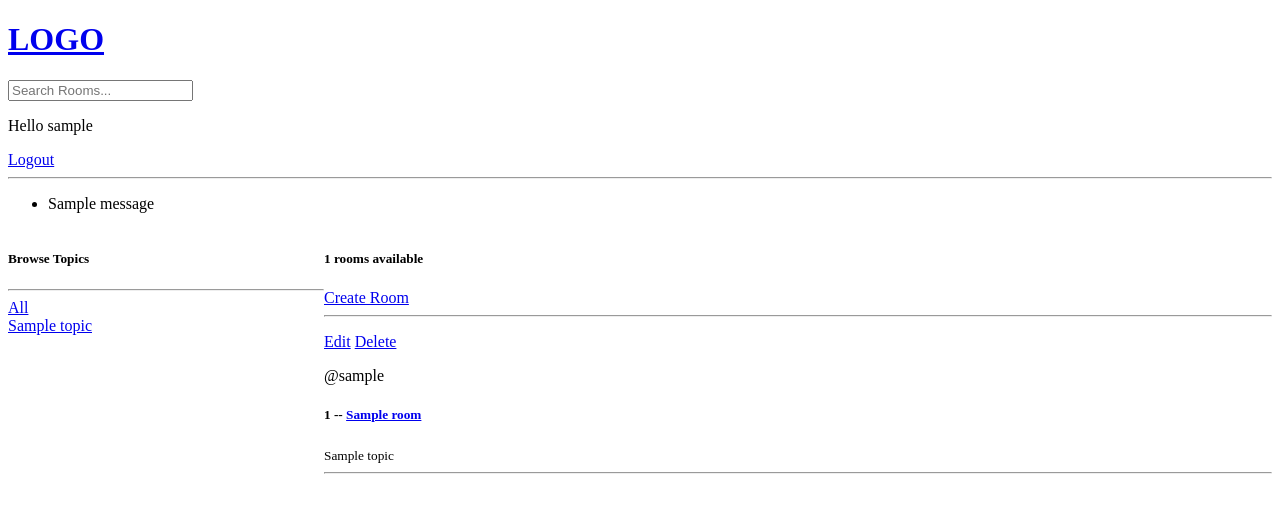
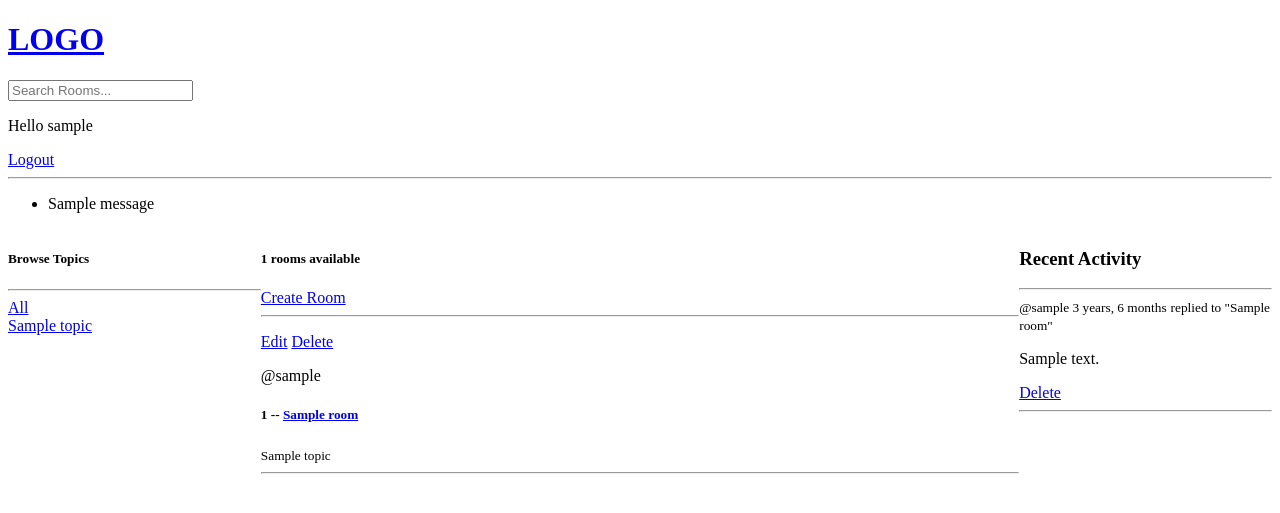
Before and after one commit to Isa1asN/studypal_django, a Django app: page / in a window 1280 px wide. Shown: the top 513 px of the page. Run offline with Django 4.2, Linux system fonts and the light colour scheme; a user stored in the database is signed in; tables that the repository leaves empty hold one stand-in row (values such as "Sample post"); one stand-in notice (Sample message) is shown.

Commit message:
activity feed complete

```diff
--- a/base/models.py
+++ b/base/models.py
@@ -27,3 +27,6 @@ class Message(models.Model):
     body = models.TextField()
     updated = models.DateTimeField(auto_now=True)
     created = models.DateTimeField(auto_now_add=True)
+
+    def __str__(self):
+        return self.body[:40]
--- /dev/null
+++ b/base/templates/base/activity_component.html
@@ -0,0 +1,13 @@
+<h3>Recent Activity</h3>
+<hr>
+{% for message in room_messages  %}
+    <div class="">
+        <small>@{{message.user}} {{message.created|timesince}}</small>
+        <small>replied to "{{message.room}}"</small>
+        <p>{{message}}</p>
+        {% if request.user == message.user %}
+        <a href="{% url 'delete-message' message.id %}">Delete</a>
+        {% endif %}
+        <hr>
+    </div>
+{% endfor %}
--- /dev/null
+++ b/base/templates/base/feed_component.html
@@ -0,0 +1,17 @@
+{% for room in rooms %}
+            <div>
+                <hr>
+
+                {% if request.user == room.host %}
+                <p>
+                    <a href="{% url 'update-room' room.id %}">Edit</a>
+                    <a href="{% url 'delete-room' room.id %}">Delete</a>
+                </p>
+                {% endif %}
+
+                <span>@{{room.host.username}}</span>
+                <h5>{{room.id}} -- <a href="{% url 'room' room.id%}">{{room.name}}</a></h5>
+                <small>{{room.topic.name}}</small>
+                <hr>
+            </div>
+{% endfor %}
--- a/base/templates/base/home.html
+++ b/base/templates/base/home.html
@@ -5,49 +5,23 @@
 <style>
     .home-container{
         display: grid;
-        grid-template-columns: 1fr 3fr;
+        grid-template-columns: 1fr 3fr 1fr;
     }
 </style>
 <div class="home-container">
     <div class="">
-        <h5>Browse Topics</h5>
-        <hr>
-        <div>
-            <a href="{% url 'home' %}">All</a>
-        </div>
-
-        {% for topic in topics  %}
-        <div>
-            <a href="{% url 'home' %}?q={{topic.name}}">
-                {{topic.name}}
-            </a>
-        </div>
-        {% endfor %}
-
+        {% include 'base/topics_component.html' %}
     </div>
 
     <div class="">
         <h5>{{room_count}} rooms available</h5>
         <a href="{% url 'create-room' %}">Create Room</a>
         <div>
-            {% for room in rooms %}
-            <div>
-                <hr>
-
-                {% if request.user == room.host %}
-                <p>
-                    <a href="{% url 'update-room' room.id %}">Edit</a>
-                    <a href="{% url 'delete-room' room.id %}">Delete</a>
-                </p>
-                {% endif %}
-
-                <span>@{{room.host.username}}</span>
-                <h5>{{room.id}} -- <a href="{% url 'room' room.id%}">{{room.name}}</a></h5>
-                <small>{{room.topic.name}}</small>
-                <hr>
-            </div>
-            {% endfor %}
+            {% include 'base/feed_component.html' %}
         </div>
+    </div>
+    <div class="">
+        {% include 'base/activity_component.html' %}
     </div>
 
 </div>
--- /dev/null
+++ b/base/templates/base/topics_component.html
@@ -0,0 +1,13 @@
+<h5>Browse Topics</h5>
+        <hr>
+        <div>
+            <a href="{% url 'home' %}">All</a>
+        </div>
+
+        {% for topic in topics  %}
+        <div>
+            <a href="{% url 'home' %}?q={{topic.name}}">
+                {{topic.name}}
+            </a>
+        </div>
+        {% endfor %}
--- a/base/views.py
+++ b/base/views.py
@@ -56,7 +56,10 @@ def home(req):
         )
     topics = Topic.objects.all()
     room_count = rooms.count()
-    context = {'rooms': rooms, 'topics' : topics, 'room_count' : room_count}
+    room_messages = Message.objects.all().order_by('-created').filter(
+        Q(room__topic__name__icontains=q )
+    )
+    context = {'rooms': rooms, 'topics' : topics, 'room_count' : room_count, 'room_messages': room_messages}
     return render(req, 'base/home.html', context)
 
 def room(req, pk):
```
